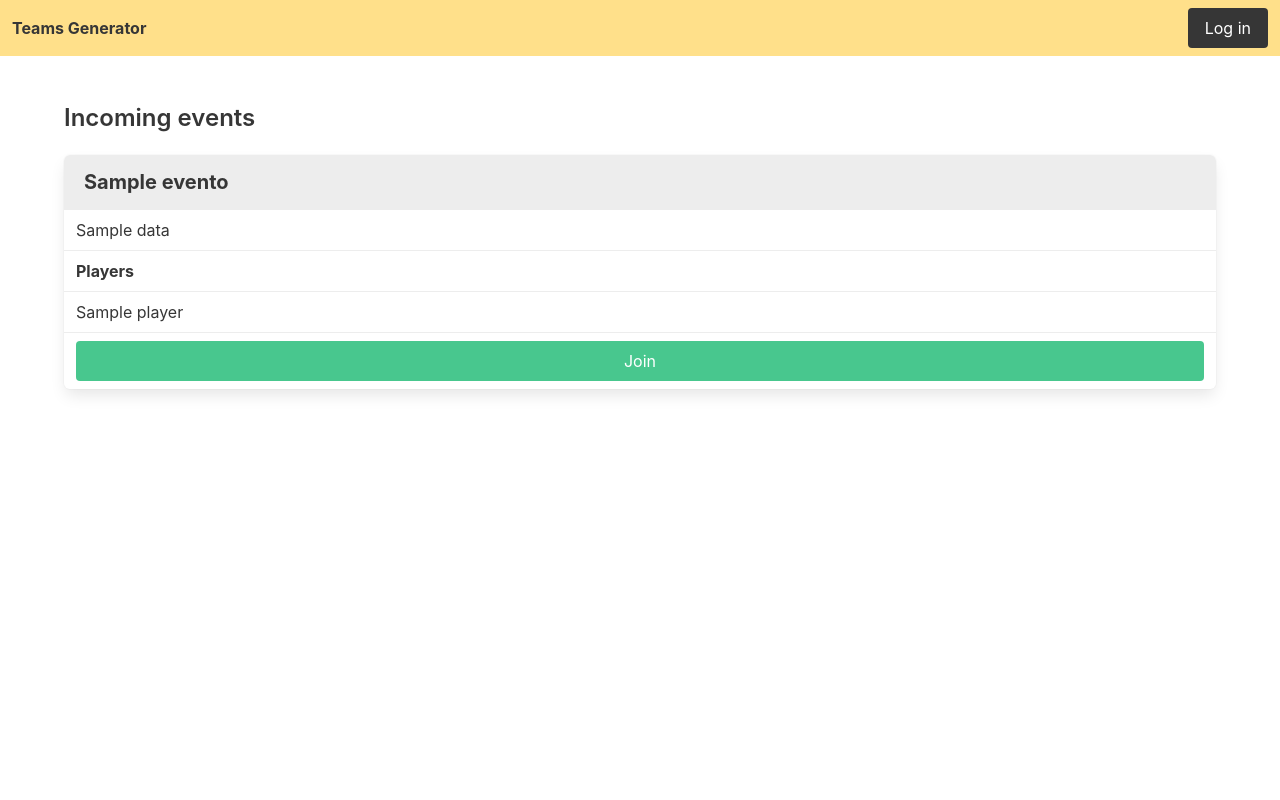
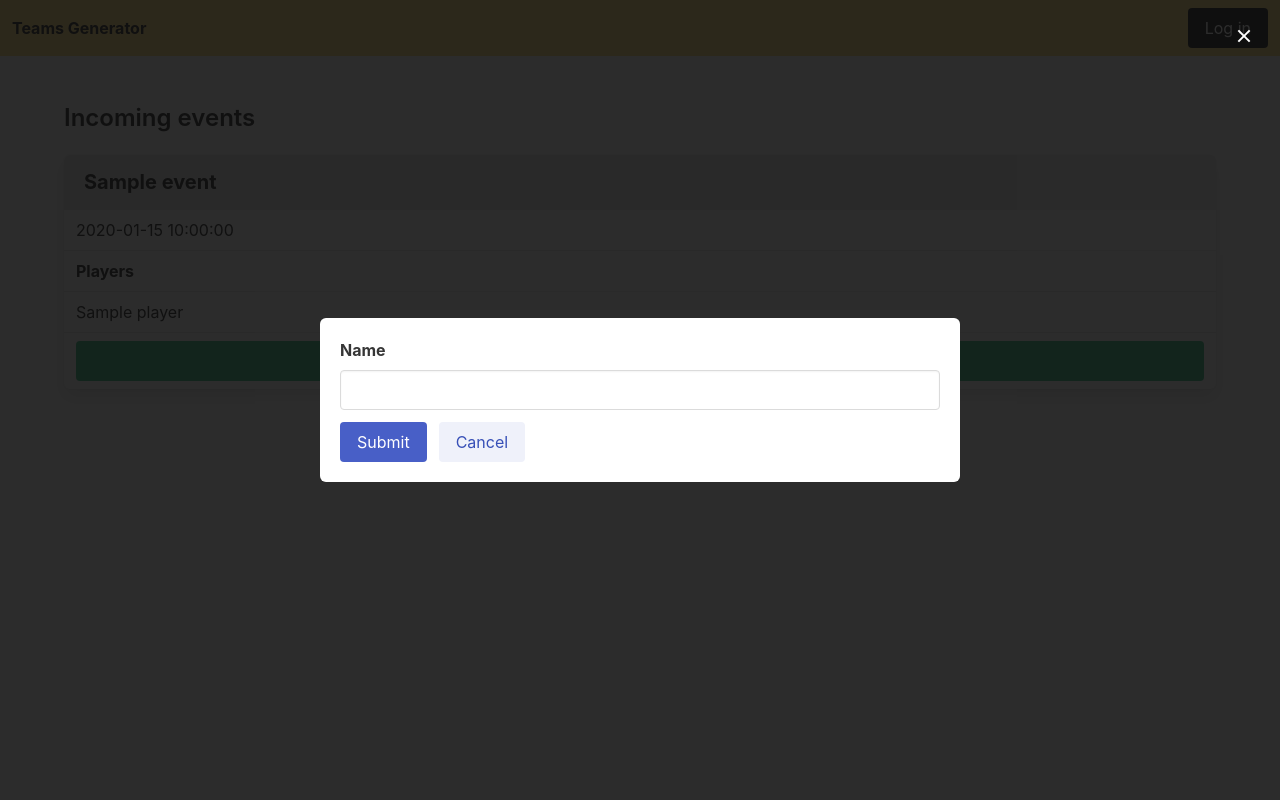
Before and after one commit to renanstn/team-generator, a FastAPI app: template team_generator/templates/index.html in a window 1280 px wide. Run offline with FastAPI, Linux system fonts and the light colour scheme; the template is opened without the code that fills it: most values are stand-ins (such as "Sample title", 1, 10 or a date in 2020).

Commit message:
Update html and js

```diff
--- a/team_generator/templates/index.html
+++ b/team_generator/templates/index.html
@@ -31,29 +31,91 @@
     <div class="container">
       <h1 class="title is-4">Incoming events</h1>
       <div class="columns">
-        {% for evento in eventos %}
+        {% for event in events %}
         <div class="column">
           <div class="panel">
             <div class="panel-heading">
-              {{ evento.title }}
+              {{ event.name }}
             </div>
             <div class="panel-block">
-              {{ evento.data }}
+              {{ event.date }}
             </div>
             <div class="panel-block">
               <strong>Players</strong>
             </div>
-            {% for player in evento.players %}
+            {% for player in event.players %}
             <div class="panel-block">{{ player }}</div>
             {% endfor %}
             <div class="panel-block">
-              <button class="button is-success is-fullwidth">Join</button>
+              <button id="join" class="button is-success is-fullwidth">Join</button>
             </div>
           </div>
         </div>
         {% endfor %}
   </section>
 
+  <div class="modal is-active" id="modal-join">
+    <div class="modal-background"></div>
+    <div class="modal-content">
+      <div class="box">
+        <div class="form">
+          <div class="field">
+            <label class="label">Name</label>
+            <div class="control">
+              <input class="input" type="text">
+            </div>
+          </div>
+
+          <div class="field is-grouped">
+            <div class="control">
+              <button class="button is-link" id="submit">
+                Submit
+              </button>
+            </div>
+            <div class="control">
+              <button class="button is-link is-light" id="button-cancel">
+                Cancel
+              </button>
+            </div>
+          </div>
+        </div>
+      </div>
+    </div>
+    <button class="modal-close is-large" aria-label="close"></button>
+  </div>
 </body>
 
 </html>
+
+<script>
+
+  const join_button = document.getElementById('join')
+  const close_button_outside = document.getElementsByClassName('modal-close')
+  const cancel_button = document.getElementById('button-cancel')
+  const modal = document.getElementById('modal-join')
+
+  function close_modal() {
+    modal.classList.remove('is-active')
+  }
+
+  join_button.addEventListener('click', function() {
+    modal.classList.add('is-active')
+  })
+
+  close_button_outside[0].addEventListener('click', function() {
+    close_modal()
+  })
+
+  cancel_button.addEventListener('click', function(event) {
+    event.preventDefault()
+    close_modal()
+  })
+
+  document.addEventListener('keydown', (event) => {
+    const e = event || window.event;
+    if (e.keyCode === 27) { // Escape key
+      close_modal()
+    }
+  })
+
+</script>
```
Also changed, not shown: team_generator/templates/index.js (added).
